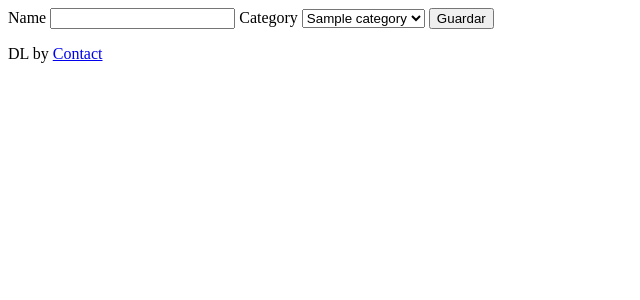
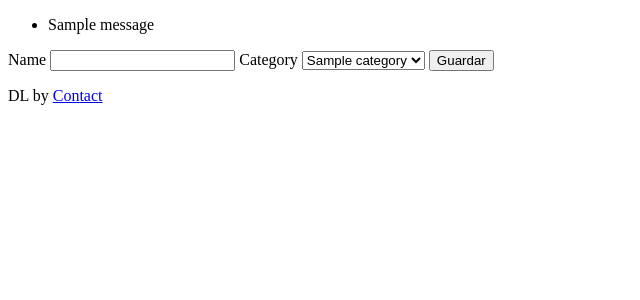
Before and after one commit to libredesarrollo/test-curso-libro-flask, a Flask app: page /tasks/create in a window 1280 px wide. Shown: the top 300 px of the page, without its empty margins (0-640 px from the left). Run offline with Flask 3, Linux system fonts and the light colour scheme; tables that the repository leaves empty hold one stand-in row (values such as "Sample post"); one stand-in notice (Sample message) is shown.

Commit message:
contactfilter

```diff
--- a/my_app/tasks/controllers.py
+++ b/my_app/tasks/controllers.py
@@ -69,6 +69,7 @@ def update(id:int):
 
    if form.validate_on_submit():
       operations.update(form.name.data, form.category.data)
+      flash('The registry has been updated successfully')
    return render_template('dashboard/task/update.html', form=form, formTag=formTag, formTagDelete=forms.TaskTagRemove() ,task=task, id=id)
 
 
--- a/my_app/templates/dashboard/master.html
+++ b/my_app/templates/dashboard/master.html
@@ -3,12 +3,24 @@
 
 <head>
     {% block head %}
-        <meta charset="UTF-8">
-        <meta name="viewport" content="width=device-width, initial-scale=1.0">
-        <title>{% block title %} {% endblock %} - FAST API</title>
+    <meta charset="UTF-8">
+    <meta name="viewport" content="width=device-width, initial-scale=1.0">
+    <title>{% block title %} {% endblock %} - FAST API</title>
     {% endblock %}
 </head>
+
 <body>
+
+    {% with messages = get_flashed_messages() %}
+    {% if messages %}
+    <ul class=flashes>
+        {% for message in messages %}
+        <li>{{ message }}</li>
+        {% endfor %}
+    </ul>
+    {% endif %}
+    {% endwith %}
+
     <div class="container">
         {% block content %}
 
@@ -16,8 +28,9 @@
     </div>
 
     {% block footer %}
-        <p>DL by <a href="#">Contact</a></p>
+    <p>DL by <a href="#">Contact</a></p>
     {% endblock %}
 
 </body>
+
 </html>
```
